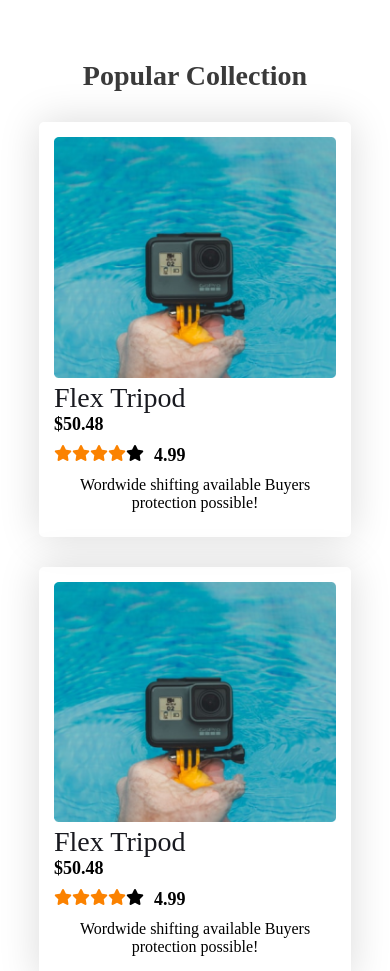
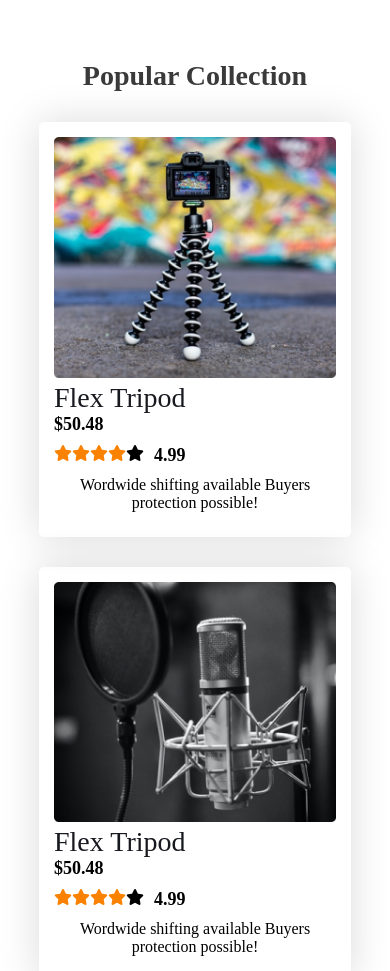
Before and after one commit to kamruzzaman22874/influence-gear, a plain HTML site: page index.html in a window 390 px wide. Shown: the part 860-1831 px from the top of the page. Drawn offline with Linux system fonts and the light colour scheme.

```diff
--- a/index.html
+++ b/index.html
@@ -66,7 +66,7 @@
                 <h2 class="collection-heading">Popular Collection</h2>
 				<div class="collection">
                     <div class="collection-info">
-                        <img src="./images/action.png" alt="">
+                        <img src="./images/tripod.png" alt="">
                         <h3>Flex Tripod</h3>
                         <h4>$50.48</h4>
 
@@ -83,7 +83,7 @@
 
                     </div>
                     <div class="collection-info">
-                        <img src="./images/action.png" alt="">
+                        <img src="./images/mic.png" alt="">
                         <h3>Flex Tripod</h3>
                         <h4>$50.48</h4>
 
@@ -100,7 +100,7 @@
 
                     </div>
                     <div class="collection-info">
-                        <img src="./images/action.png" alt="">
+                        <img src="./images/airpod.png" alt="">
                         <h3>Flex Tripod</h3>
                         <h4>$50.48</h4>
 
@@ -117,7 +117,7 @@
 
                     </div>
                     <div class="collection-info">
-                        <img src="./images/action.png" alt="">
+                        <img src="./images/drone.png" alt="">
                         <h3>Flex Tripod</h3>
                         <h4>$50.48</h4>
 
@@ -134,7 +134,7 @@
 
                     </div>
                     <div class="collection-info">
-                        <img src="./images/action.png" alt="">
+                        <img src="./images/lights.png" alt="">
                         <h3>Flex Tripod</h3>
                         <h4>$50.48</h4>
 
@@ -151,7 +151,7 @@
 
                     </div>
                     <div class="collection-info">
-                        <img src="./images/action.png" alt="">
+                        <img src="./images/setup.png" alt="">
                         <h3>Flex Tripod</h3>
                         <h4>$50.48</h4>
 
@@ -168,7 +168,7 @@
 
                     </div>
                     <div class="collection-info">
-                        <img src="./images/action.png" alt="">
+                        <img src="./images/camera.png" alt="">
                         <h3>Flex Tripod</h3>
                         <h4>$50.48</h4>
 
@@ -185,7 +185,7 @@
 
                     </div>
                     <div class="collection-info">
-                        <img src="./images/action.png" alt="">
+                        <img src="./images/single-light.png" alt="">
                         <h3>Flex Tripod</h3>
                         <h4>$50.48</h4>
 
```
